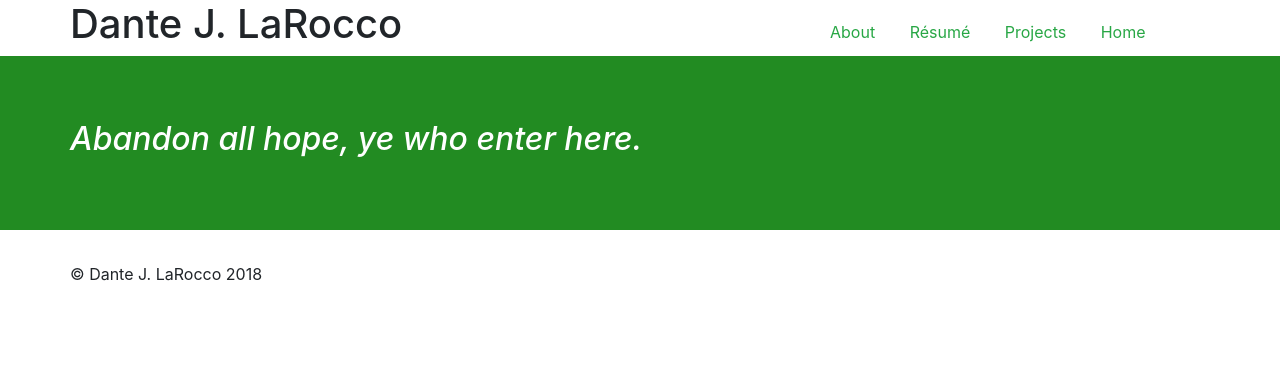
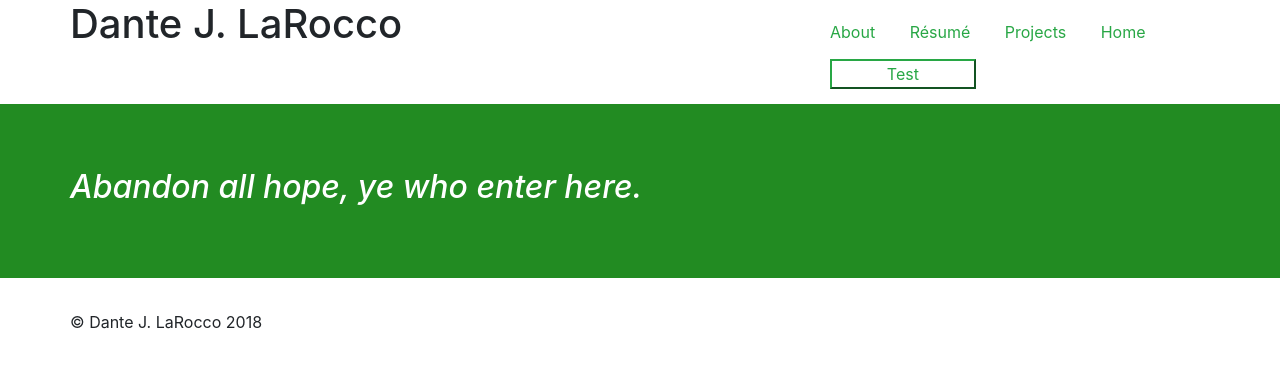
Before and after one commit to dantejlarocco/dantejlarocco.github.io, a Jekyll site: the page built from index.md, in a window 1280 px wide. Shown: the top 368 px of the page. Built offline with Jekyll 4.4.1, drawn with Linux system fonts in a browser that asks for light colours; our own code applies the rules of GitHub Pages for plain Markdown files.

Commit message:
Update default.html

```diff
--- a/_layouts/default.html
+++ b/_layouts/default.html
@@ -13,10 +13,11 @@
       <div class="row">
         <h1 class="col-sm-8 row text-center">Dante J. LaRocco</h1>
         <nav class="col-sm-4" id="navbar">
-          <a href="bio" class="col-sm-1 btn-outline-success">About</a>
+          <a href="bio" class="col-sm-1 btn-outline-success" role="button">About</a>
           <a href="cv" class="col-sm-2 btn-outline-success">Résumé</a>
           <a href="projects" class="col-sm-3 btn-outline-success">Projects</a>
           <a href="https://dantejlarocco.github.io" class="col-sm-4 btn-outline-success">Home</a>
+          <button href="#" type="button" class="col-sm-5 btn-outline-success">Test</button>
         </nav>
       </div>
     </header>
```
